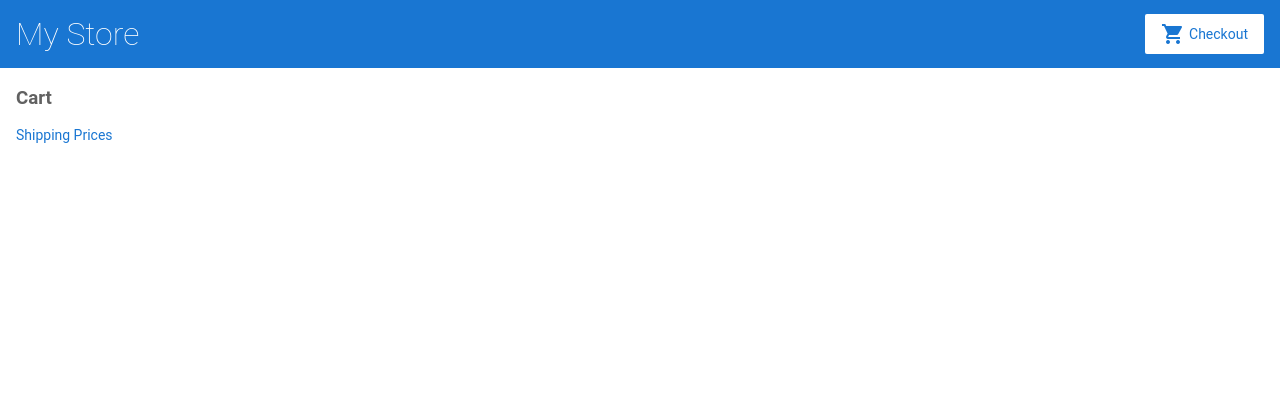
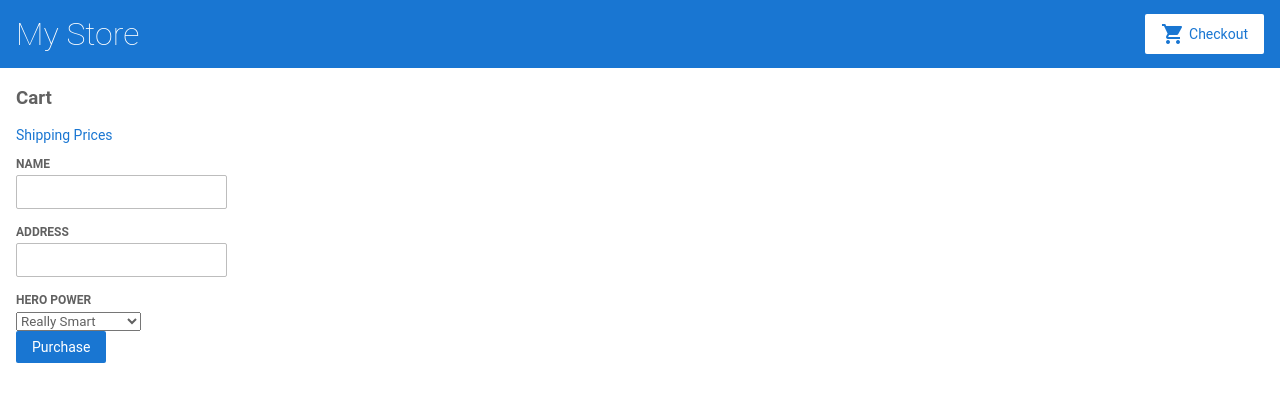
Before and after one commit to xuancanhhv/Product-Angular, an Angular app: page /cart in a window 1280 px wide. Shown: the top 402 px of the page. Built offline with nearby package versions, Linux system fonts and the light colour scheme.

Commit message:
2 files modified, 1 added

```diff
--- a/src/app/cart/cart.component.html
+++ b/src/app/cart/cart.component.html
@@ -5,6 +5,34 @@
 </p>
 
 <div class="cart-item" *ngFor="let item of items">
-  <span>{{ item.name }}</span>
+  <span>{{ item.name }} </span>
   <span>{{ item.price | currency }}</span>
 </div>
+
+<form [formGroup]="checkoutForm" (ngSubmit)="onSubmit(checkoutForm.value)">
+
+  <div>
+    <label for="name">
+      Name
+    </label>
+    <input id="name" type="text" formControlName="name">
+  </div>
+
+  <div>
+    <label for="address">
+      Address
+    </label>
+    <input id="address" type="text" formControlName="address">
+  </div>
+
+
+  <div class="form-group">
+  <label for="power">Hero Power</label>
+  <select class="form-control" id="power" required>
+    <option *ngFor="let pow of powers" [value]="pow">{{pow}}</option>
+  </select>
+</div>
+
+  <button class="button" type="submit">Purchase</button>
+
+</form>
--- a/src/app/cart/cart.component.ts
+++ b/src/app/cart/cart.component.ts
@@ -1,6 +1,7 @@
 import { Component, OnInit } from '@angular/core';
 import { CartService } from '../cart.service';
 import { FormBuilder } from '@angular/forms';
+import {Hero} from '../hero';
 @Component({
   selector: 'app-cart',
   templateUrl: './cart.component.html',
@@ -17,7 +18,7 @@ checkoutForm;
       address: ''
     });
               }
-
+  submitted = false;
   ngOnInit() {
    this.items = this.cartService.getItems();
   }
@@ -25,8 +26,12 @@ checkoutForm;
     // Process checkout data here
     this.items = this.cartService.clearCart();
     this.checkoutForm.reset();
-
+    this.submitted = true;
     console.warn('Your order has been submitted', customerData);
   }
+  powers = ['Really Smart', 'Super Flexible',
+            'Super Hot', 'Weather Changer'];
 
+  model = new Hero(18, 'Dr IQ', this.powers[0], 'Chuck Overstreet');
+  get diagnostic() { return JSON.stringify(this.model); }
 }
--- /dev/null
+++ b/src/app/hero.ts
@@ -0,0 +1,8 @@
+export class Hero {
+    constructor(
+    public id: number,
+    public name: string,
+    public power: string,
+    public alterEgo?: string
+  ) {  }
+}
```
